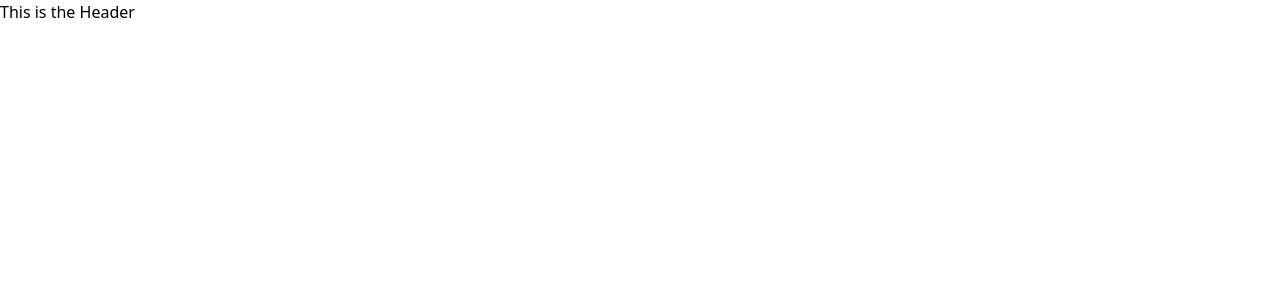
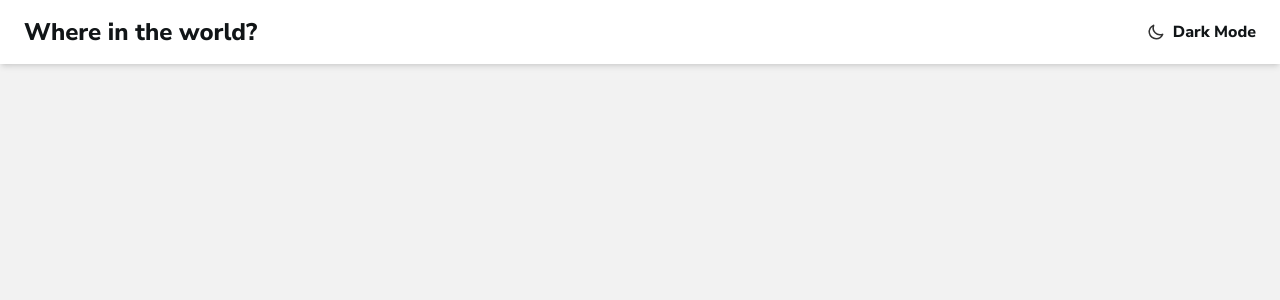
Before and after one commit to zeexas/rest-countries, a Vue app: page / in a window 1280 px wide. Shown: the top 300 px of the page. Built offline with nearby package versions, Linux system fonts and the light colour scheme.

Commit message:
create header and dark mode toggler

```diff
--- a/src/App.vue
+++ b/src/App.vue
@@ -1,13 +1,69 @@
-<script setup lang="ts">
-// import { RouterLink, RouterView } from 'vue-router'
+<template>
+  <div :class="theme">
+    <the-header @toggle-theme="toggleTheme" :mode="theme"></the-header>
+  </div>
+</template>
+
+<script lang="ts">
+// setup
+import TheHeader from './components/TheHeader.vue'
+
+export default {
+  components: {
+    TheHeader
+  },
+  data() {
+    return {
+      reactive: {
+        isDark: false
+      }
+    }
+  },
+  provide() {
+    return {
+      theme: this.reactive
+    }
+  },
+  methods: {
+    toggleTheme() {
+      this.reactive.isDark = !this.reactive.isDark
+    }
+  },
+  computed: {
+    theme() {
+      return this.reactive.isDark ? 'Dark' : 'Light'
+    }
+  }
+}
 </script>
 
-<template>
-  <header>
-    This is the Header
-  </header>
-</template>
-
-<style scoped>
+<style>
+@import url('https://fonts.googleapis.com/css2?family=Nunito+Sans:wght@300;600;800&display=swap');
+body {
+  font-family: 'Nunito Sans', sans-serif;
+  color: hsl(200, 15%, 8%);
+  background-color: hsl(0, 0%, 95%);
+  /* font-size: 14px; */
+  /* font-weight: 600; */
+}
+.Dark {
+  color: white;
+  background-color: hsl(207, 26%, 17%);
+}
+.dark-bg {
+  background-color: hsl(207, 26%, 17%);
+}
+.dark-el {
+  background-color: hsl(209, 23%, 22%);
+}
+.light-input {
+  background-color: hsl(0, 0%, 52%);
+}
+.light-bg {
+  background-color: hsl(0, 0%, 98%);
+}
+.light-el {
+  background-color: hsl(0, 0%, 100%);
+}
 
 </style>
--- /dev/null
+++ b/src/assets/Moon-svg.vue
@@ -0,0 +1,28 @@
+<template>
+  <svg
+    width="18px"
+    height="18px"
+    viewBox="0 0 24 24"
+    fill="none"
+    xmlns="http://www.w3.org/2000/svg"
+    stroke="#000000"
+  >
+    <g id="SVGRepo_bgCarrier" stroke-width="0" />
+    <g id="SVGRepo_tracerCarrier" stroke-linecap="round" stroke-linejoin="round" />
+    <g id="SVGRepo_iconCarrier">
+      <path
+        d="M20.8667 15.3164C20.9187 15.1983 20.8006 15.0785 20.6792 15.1223V15.1223C17.3165 16.3368 13.4497 15.6201 10.9124 13.0837C8.38689 10.5592 7.66861 6.7169 8.86147 3.36559V3.36559C8.91069 3.22729 8.77418 3.09296 8.64021 3.15299C8.63117 3.15704 8.62214 3.16111 8.61311 3.16518C6.75765 4.00313 5.10654 5.4166 4.13683 7.19736C3.1002 9.10101 2.75831 11.3058 3.16975 13.4339C3.58119 15.5619 4.72034 17.4806 6.39193 18.861C8.06352 20.2414 10.1634 20.9977 12.3317 21C14.1962 21.0001 16.0181 20.4424 17.5629 19.3987C18.9891 18.4352 20.1189 16.9756 20.8311 15.3962C20.8431 15.3697 20.8549 15.343 20.8667 15.3164Z"
+        stroke="#323232"
+        stroke-width="2"
+        stroke-linecap="round"
+        stroke-linejoin="round"
+      />
+    </g>
+  </svg>
+</template>
+
+<script>
+export default {
+  name: 'MoonSVG'
+}
+</script>
--- /dev/null
+++ b/src/assets/Sun-svg.vue
@@ -0,0 +1,56 @@
+<template>
+  <svg
+    width="20px"
+    height="20px"
+    viewBox="0 0 24 24"
+    fill="none"
+    xmlns="http://www.w3.org/2000/svg"
+  >
+    <g id="SVGRepo_bgCarrier" stroke-width="0" />
+    <g id="SVGRepo_tracerCarrier" stroke-linecap="round" stroke-linejoin="round" />
+    <g id="SVGRepo_iconCarrier">
+      <path
+        d="M12 17.75C10.8628 17.75 9.75106 17.4128 8.80547 16.781C7.85989 16.1491 7.1229 15.2511 6.6877 14.2004C6.25249 13.1498 6.13862 11.9936 6.36049 10.8782C6.58235 9.76284 7.12999 8.73829 7.93414 7.93414C8.73829 7.12999 9.76284 6.58235 10.8782 6.36049C11.9936 6.13862 13.1498 6.25249 14.2004 6.6877C15.2511 7.1229 16.1491 7.85989 16.781 8.80547C17.4128 9.75106 17.75 10.8628 17.75 12C17.7474 13.5242 17.1407 14.9852 16.0629 16.0629C14.9852 17.1407 13.5242 17.7474 12 17.75ZM12 7.75C11.1594 7.75 10.3377 7.99926 9.63883 8.46626C8.93992 8.93325 8.39519 9.59701 8.07351 10.3736C7.75184 11.1502 7.66768 12.0047 7.83167 12.8291C7.99565 13.6536 8.40043 14.4108 8.9948 15.0052C9.58917 15.5996 10.3464 16.0044 11.1709 16.1683C11.9953 16.3323 12.8498 16.2482 13.6264 15.9265C14.403 15.6048 15.0668 15.0601 15.5337 14.3612C16.0007 13.6623 16.25 12.8406 16.25 12C16.2474 10.8736 15.7987 9.79417 15.0023 8.99772C14.2058 8.20126 13.1264 7.75264 12 7.75Z"
+        fill="#fff"
+      ></path>
+      <path
+        d="M12 5C11.8019 4.99741 11.6126 4.91756 11.4725 4.77747C11.3324 4.63737 11.2526 4.44811 11.25 4.25V2.75C11.25 2.55109 11.329 2.36032 11.4697 2.21967C11.6103 2.07902 11.8011 2 12 2C12.1989 2 12.3897 2.07902 12.5303 2.21967C12.671 2.36032 12.75 2.55109 12.75 2.75V4.25C12.7474 4.44811 12.6676 4.63737 12.5275 4.77747C12.3874 4.91756 12.1981 4.99741 12 5Z"
+        fill="#fff"
+      ></path>
+      <path
+        d="M12 22C11.8019 21.9974 11.6126 21.9176 11.4725 21.7775C11.3324 21.6374 11.2526 21.4481 11.25 21.25V19.75C11.25 19.5511 11.329 19.3603 11.4697 19.2197C11.6103 19.079 11.8011 19 12 19C12.1989 19 12.3897 19.079 12.5303 19.2197C12.671 19.3603 12.75 19.5511 12.75 19.75V21.25C12.7474 21.4481 12.6676 21.6374 12.5275 21.7775C12.3874 21.9176 12.1981 21.9974 12 22Z"
+        fill="#fff"
+      ></path>
+      <path
+        d="M21.25 12.75H19.75C19.5511 12.75 19.3603 12.671 19.2197 12.5303C19.079 12.3897 19 12.1989 19 12C19 11.8011 19.079 11.6103 19.2197 11.4697C19.3603 11.329 19.5511 11.25 19.75 11.25H21.25C21.4489 11.25 21.6397 11.329 21.7803 11.4697C21.921 11.6103 22 11.8011 22 12C22 12.1989 21.921 12.3897 21.7803 12.5303C21.6397 12.671 21.4489 12.75 21.25 12.75Z"
+        fill="#fff"
+      ></path>
+      <path
+        d="M4.25 12.75H2.75C2.55109 12.75 2.36032 12.671 2.21967 12.5303C2.07902 12.3897 2 12.1989 2 12C2 11.8011 2.07902 11.6103 2.21967 11.4697C2.36032 11.329 2.55109 11.25 2.75 11.25H4.25C4.44891 11.25 4.63968 11.329 4.78033 11.4697C4.92098 11.6103 5 11.8011 5 12C5 12.1989 4.92098 12.3897 4.78033 12.5303C4.63968 12.671 4.44891 12.75 4.25 12.75Z"
+        fill="#fff"
+      ></path>
+      <path
+        d="M6.50001 7.24995C6.30707 7.2352 6.12758 7.14545 6.00001 6.99995L4.91001 5.99995C4.83844 5.92838 4.78167 5.84341 4.74293 5.7499C4.7042 5.65639 4.68427 5.55617 4.68427 5.45495C4.68427 5.35373 4.7042 5.25351 4.74293 5.16C4.78167 5.06649 4.83844 4.98152 4.91001 4.90995C4.98158 4.83838 5.06655 4.78161 5.16006 4.74287C5.25357 4.70414 5.3538 4.6842 5.45501 4.6842C5.55623 4.6842 5.65645 4.70414 5.74996 4.74287C5.84347 4.78161 5.92844 4.83838 6.00001 4.90995L7.00001 5.99995C7.123 6.13746 7.19099 6.31547 7.19099 6.49995C7.19099 6.68443 7.123 6.86244 7.00001 6.99995C6.87244 7.14545 6.69295 7.2352 6.50001 7.24995Z"
+        fill="#fff"
+      ></path>
+      <path
+        d="M18.56 19.31C18.4615 19.3104 18.3638 19.2912 18.2728 19.2534C18.1818 19.2157 18.0993 19.1601 18.03 19.09L17 18C16.9332 17.86 16.9114 17.7028 16.9376 17.5499C16.9638 17.3971 17.0368 17.2561 17.1465 17.1464C17.2561 17.0368 17.3971 16.9638 17.55 16.9376C17.7028 16.9113 17.8601 16.9331 18 17L19.09 18C19.2305 18.1406 19.3094 18.3312 19.3094 18.53C19.3094 18.7287 19.2305 18.9194 19.09 19.06C19.0233 19.1355 18.9419 19.1967 18.8508 19.2397C18.7597 19.2827 18.6607 19.3066 18.56 19.31Z"
+        fill="#fff"
+      ></path>
+      <path
+        d="M17.5 7.24995C17.3071 7.2352 17.1276 7.14545 17 6.99995C16.877 6.86244 16.809 6.68443 16.809 6.49995C16.809 6.31547 16.877 6.13746 17 5.99995L18 4.90995C18.1445 4.76541 18.3406 4.6842 18.545 4.6842C18.7494 4.6842 18.9455 4.76541 19.09 4.90995C19.2345 5.05449 19.3158 5.25054 19.3158 5.45495C19.3158 5.65936 19.2345 5.85541 19.09 5.99995L18 6.99995C17.8724 7.14545 17.6929 7.2352 17.5 7.24995Z"
+        fill="#fff"
+      ></path>
+      <path
+        d="M5.44001 19.31C5.34147 19.3104 5.24383 19.2912 5.15282 19.2534C5.06181 19.2157 4.97926 19.1601 4.91001 19.09C4.76956 18.9494 4.69067 18.7587 4.69067 18.56C4.69067 18.3612 4.76956 18.1706 4.91001 18.03L6.00001 17C6.13997 16.9331 6.2972 16.9113 6.45006 16.9376C6.60293 16.9638 6.7439 17.0368 6.85357 17.1464C6.96324 17.2561 7.03621 17.3971 7.06244 17.5499C7.08866 17.7028 7.06685 17.86 7.00001 18L6.00001 19.09C5.92728 19.1638 5.83985 19.2216 5.74338 19.2595C5.64691 19.2974 5.54356 19.3146 5.44001 19.31Z"
+        fill="#fff"
+      />
+    </g>
+  </svg>
+</template>
+
+<script>
+export default {
+  name: 'SunSVG'
+}
+</script>
--- /dev/null
+++ b/src/components/TheHeader.vue
@@ -0,0 +1,34 @@
+<template>
+  <div
+    class="flex justify-between items-center px-6 py-4 shadow-md"
+    :class="mode === 'Dark' ? 'dark-el' : 'light-el'"
+  >
+    <h2 class="text-2xl font-bold">Where in the world?</h2>
+    <button @click="toggleTheme" class="flex flex-row flex-nowrap items-center">
+      <MoonSVG v-if="!theme.isDark" />
+      <SunSVG v-if="theme.isDark" />
+      <p class="text-md font-bold ml-2">{{ mode === 'Dark' ? 'Light' : 'Dark' }} Mode</p>
+    </button>
+  </div>
+</template>
+
+<script>
+import MoonSVG from '../assets/moon-svg.vue'
+import SunSVG from '../assets/sun-svg.vue'
+
+export default {
+  inject: ['theme'],
+  components: {
+    MoonSVG,
+    SunSVG
+  },
+  props: ['mode'],
+  methods: {
+    toggleTheme() {
+      this.$emit('toggleTheme')
+    }
+  }
+}
+</script>
+
+<style scoped></style>
```
